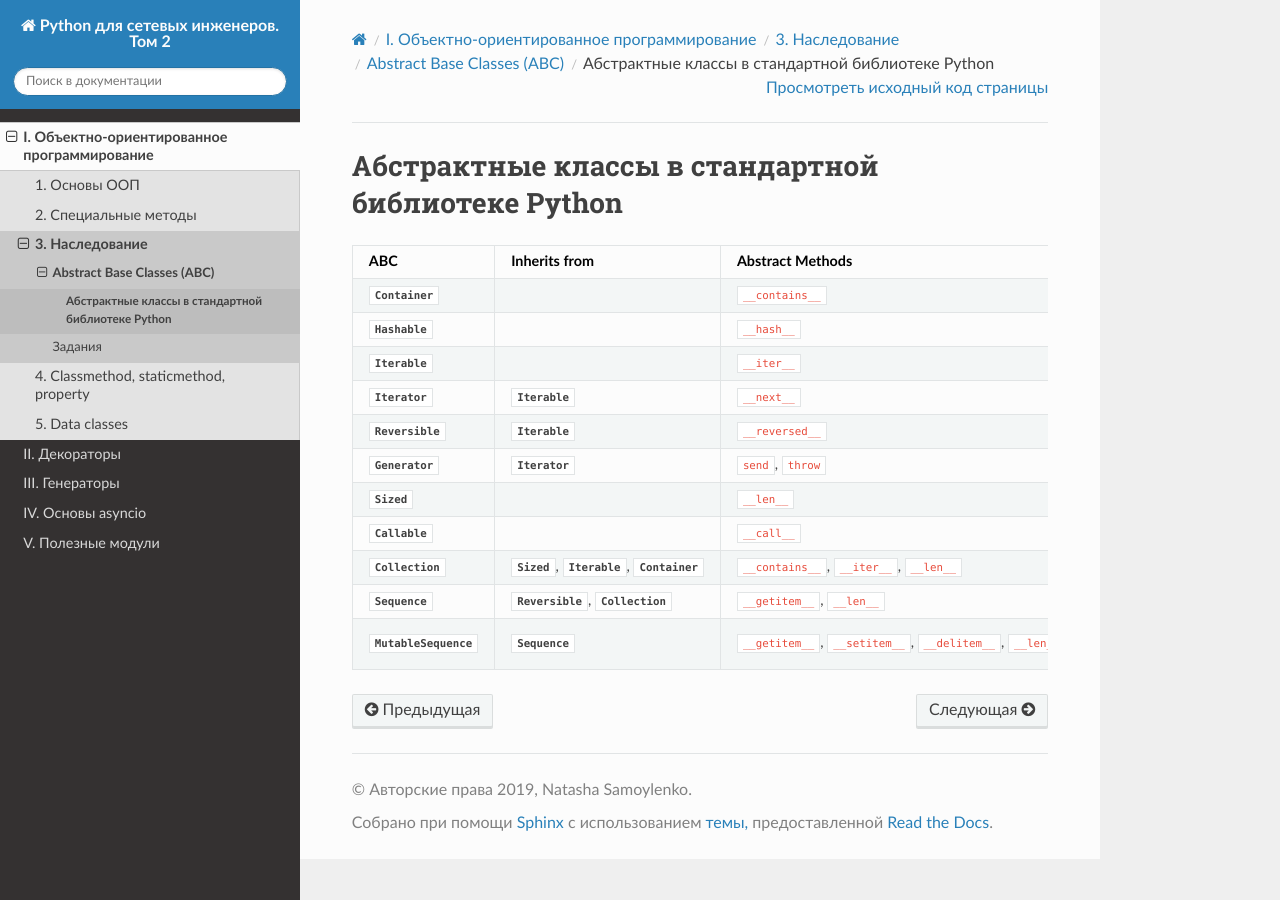
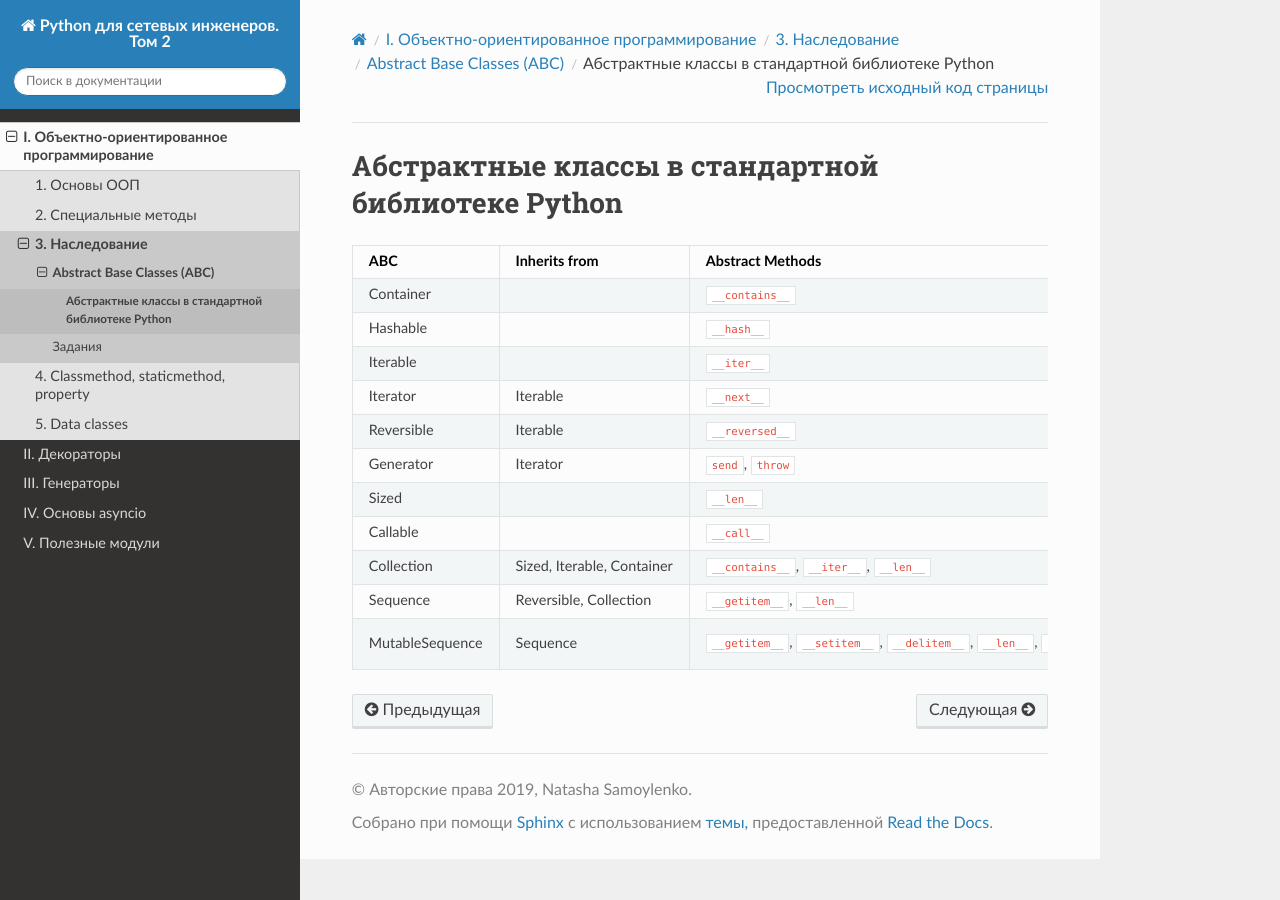
Before and after one commit to natenka/advpyneng-book, a Sphinx documentation site: the page built from docs/source/book/03_oop_inheritance/abc_standard_library.rst, in a window 1280 px wide. Built offline with Sphinx 7.4.7 and the Read the Docs theme 2.0.0, drawn with Linux system fonts in a browser that asks for light colours; pages that are not in the unit, such as notebooks, are missing from menus; some of the changed lines change nothing that is shown.

Commit message:
restore original table abc

```diff
--- a/docs/source/book/03_oop_inheritance/abc_standard_library.rst
+++ b/docs/source/book/03_oop_inheritance/abc_standard_library.rst
@@ -3,27 +3,27 @@
 
 .. tabularcolumns:: |l|L|L|L|
 
-========================== ====================== ======================= ====================================================
-ABC                        Inherits from          Abstract Methods        Mixin Methods
-========================== ====================== ======================= ====================================================
-:class:`Container`                                ``__contains__``
-:class:`Hashable`                                 ``__hash__``
-:class:`Iterable`                                 ``__iter__``
-:class:`Iterator`          :class:`Iterable`      ``__next__``            ``__iter__``
-:class:`Reversible`        :class:`Iterable`      ``__reversed__``
-:class:`Generator`         :class:`Iterator`      ``send``, ``throw``     ``close``, ``__iter__``, ``__next__``
-:class:`Sized`                                    ``__len__``
-:class:`Callable`                                 ``__call__``
-:class:`Collection`        :class:`Sized`,        ``__contains__``,
-                           :class:`Iterable`,     ``__iter__``,
-                           :class:`Container`     ``__len__``
+=================== ====================== ======================= ====================================================
+ABC                 Inherits from          Abstract Methods        Mixin Methods
+=================== ====================== ======================= ====================================================
+Container                                  ``__contains__``
+Hashable                                   ``__hash__``
+Iterable                                   ``__iter__``
+Iterator            Iterable               ``__next__``            ``__iter__``
+Reversible          Iterable               ``__reversed__``
+Generator           Iterator               ``send``, ``throw``     ``close``, ``__iter__``, ``__next__``
+Sized                                      ``__len__``
+Callable                                   ``__call__``
+Collection          Sized,                 ``__contains__``,
+                    Iterable,              ``__iter__``,
+                    Container              ``__len__``
 
-:class:`Sequence`          :class:`Reversible`,   ``__getitem__``,        ``__contains__``, ``__iter__``, ``__reversed__``,
-                           :class:`Collection`    ``__len__``             ``index``, and ``count``
+Sequence            Reversible,            ``__getitem__``,        ``__contains__``, ``__iter__``, ``__reversed__``,
+                    Collection             ``__len__``             ``index``, and ``count``
 
-:class:`MutableSequence`   :class:`Sequence`      ``__getitem__``,        Inherited :class:`Sequence` methods and
-                                                  ``__setitem__``,        ``append``, ``reverse``, ``extend``, ``pop``,
-                                                  ``__delitem__``,        ``remove``, and ``__iadd__``
-                                                  ``__len__``,
-                                                  ``insert``
-========================== ====================== ======================= ====================================================
+MutableSequence     Sequence               ``__getitem__``,        Inherited :class:`Sequence` methods and
+                                           ``__setitem__``,        ``append``, ``reverse``, ``extend``, ``pop``,
+                                           ``__delitem__``,        ``remove``, and ``__iadd__``
+                                           ``__len__``,
+                                           ``insert``
+=================== ====================== ======================= ====================================================
```
